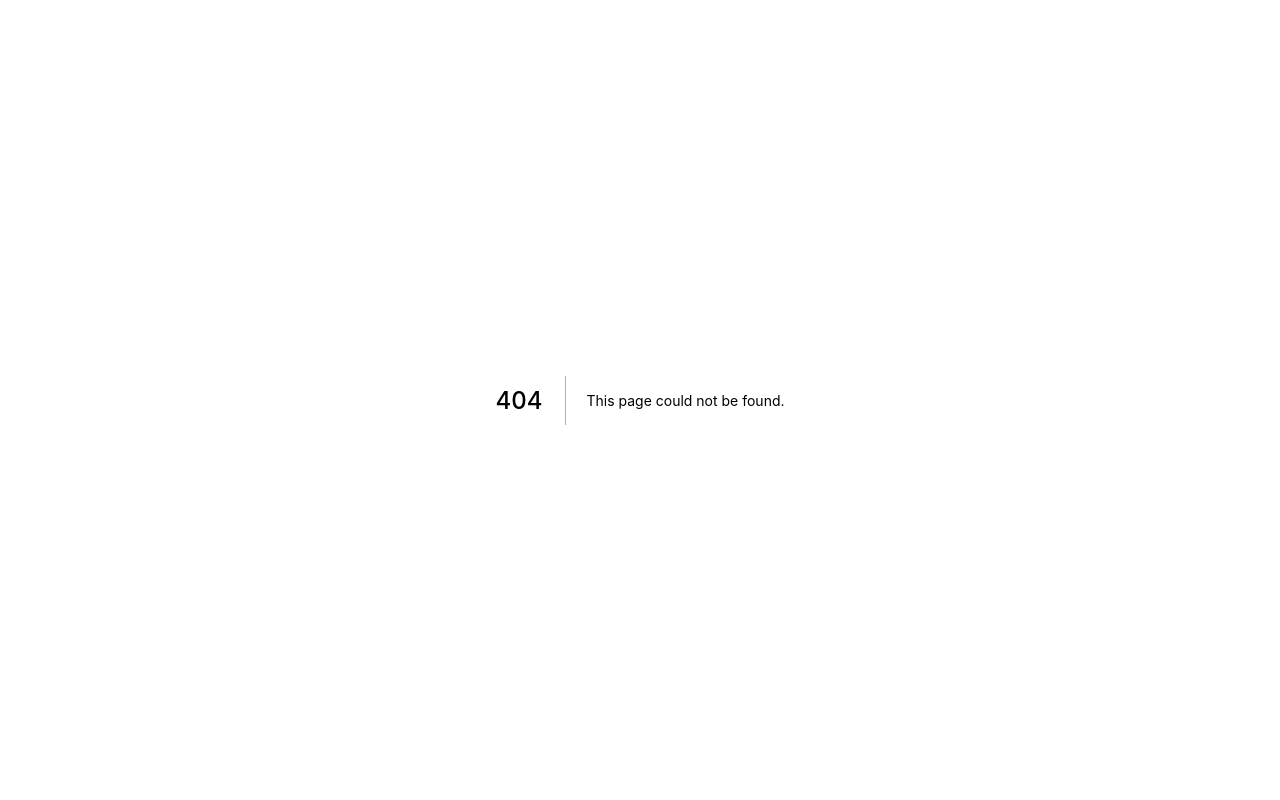
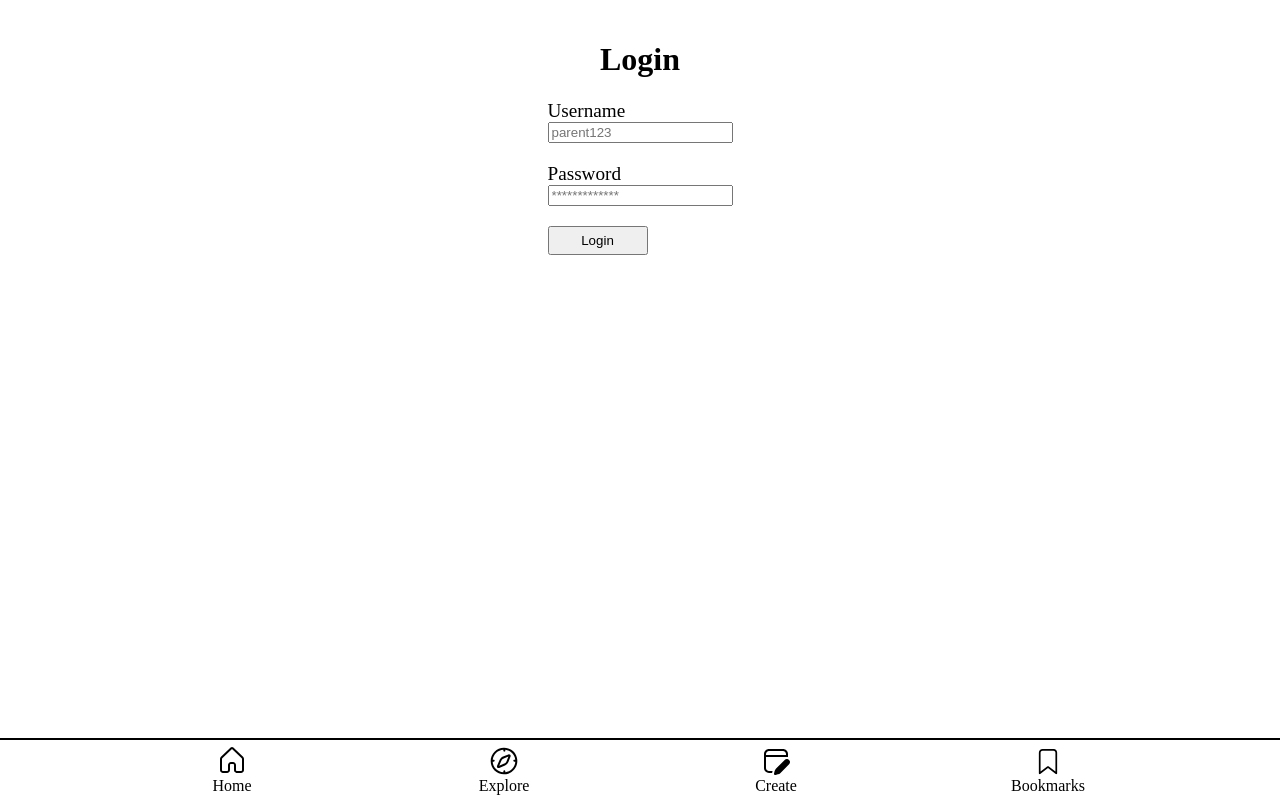
Before and after one commit to Gw3i/capstone-project, a Next.js app: page /login in a window 1280 px wide. Before the commit this address had no page. Built offline with nearby package versions, Linux system fonts and the light colour scheme.

Commit message:
Create login page with LoginForm

```diff
--- /dev/null
+++ b/src/components/LoginForm.jsx
@@ -0,0 +1,82 @@
+import { ErrorMessage } from '@hookform/error-message';
+import { useForm } from 'react-hook-form';
+
+import StyledButton from './StyledButton';
+import StyledForm from './StyledForm';
+import StyledInputWarning from './StyledInputWarning';
+import StyledLabel from './StyledLabel';
+
+export default function LoginForm() {
+	const {
+		register,
+		handleSubmit,
+		reset,
+		formState: { errors },
+	} = useForm({ criteriaMode: 'all' });
+
+	function onSubmit() {
+		reset();
+	}
+
+	return (
+		<>
+			<StyledForm onSubmit={handleSubmit(onSubmit)}>
+				<StyledLabel htmlFor="username">
+					Username
+					<input
+						{...register('username', {
+							required: 'This field is required',
+							pattern: {
+								value: 3,
+								message: 'The min. length is 3 characters',
+							},
+						})}
+						placeholder="parent123"
+						name="username"
+						type="text"
+						id="username"
+					/>
+					<ErrorMessage
+						errors={errors}
+						name="username"
+						render={({ messages }) =>
+							messages &&
+							Object.entries(messages).map(([type, message]) => (
+								<StyledInputWarning key={type} role="alert">
+									{message}
+								</StyledInputWarning>
+							))
+						}
+					/>
+				</StyledLabel>
+				<StyledLabel htmlFor="password">
+					Password
+					<input
+						{...register('password', {
+							required: 'This field is required',
+							minLength: { value: 10, message: 'The min. length is 10 characters' },
+						})}
+						placeholder="*************"
+						name="password"
+						type="text"
+						id="password"
+					/>
+					<ErrorMessage
+						errors={errors}
+						name="password"
+						render={({ messages }) =>
+							messages &&
+							Object.entries(messages).map(([type, message]) => (
+								<StyledInputWarning key={type} role="alert">
+									{message}
+								</StyledInputWarning>
+							))
+						}
+					/>
+				</StyledLabel>
+
+				<StyledButton>Login</StyledButton>
+			</StyledForm>
+		</>
+	);
+}
--- /dev/null
+++ b/src/pages/login.js
@@ -0,0 +1,11 @@
+import Layout from '../components/Layout';
+import LoginForm from '../components/LoginForm';
+
+export default function Login() {
+	return (
+		<Layout>
+			<h1>Login</h1>
+			<LoginForm />
+		</Layout>
+	);
+}
```
